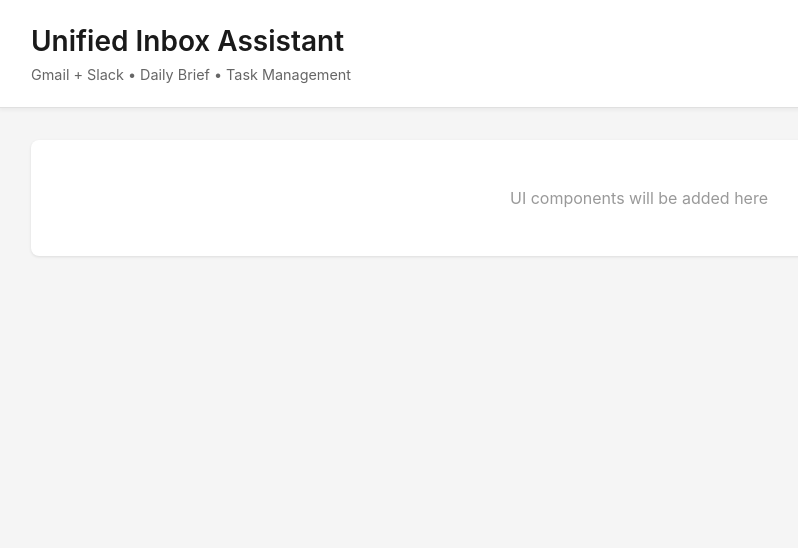
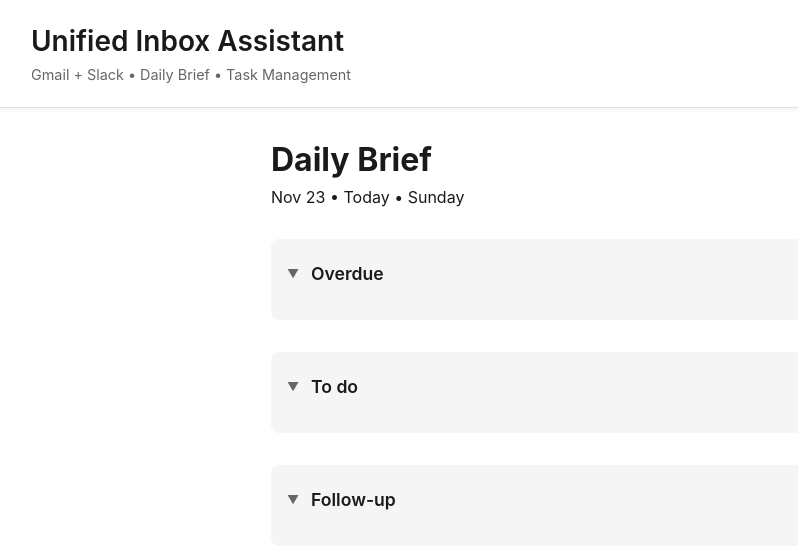
Before and after one commit to cloudteam4153/app, a React (Vite) app: page / in a window 1280 px wide. Shown: the top 548 px of the page, without its empty margins (1-799 px from the left). Built offline with nearby package versions, Linux system fonts and the light colour scheme.

Commit message:
simple draft

```diff
--- a/src/App.css
+++ b/src/App.css
@@ -2,7 +2,7 @@
   min-height: 100vh;
   display: flex;
   flex-direction: column;
-  background: #f5f5f5;
+  background: #ffffff;
 }
 
 .app-header {
@@ -28,13 +28,148 @@
 .app-main {
   flex: 1;
   padding: 2rem;
+  max-width: 800px;
+  margin: 0 auto;
+  width: 100%;
 }
 
-.placeholder-content {
+.daily-brief {
   background: #ffffff;
+}
+
+.brief-header {
+  margin-bottom: 2rem;
+}
+
+.brief-title {
+  margin: 0 0 0.5rem 0;
+  font-size: 2rem;
+  font-weight: 700;
+  color: #1a1a1a;
+}
+
+.brief-meta {
+  margin: 0 0 0.5rem 0;
+  font-size: 0.9rem;
+  color: #666;
+}
+
+.task-count {
+  color: #666;
+}
+
+.brief-date {
+  margin: 0;
+  font-size: 1rem;
+  color: #1a1a1a;
+}
+
+.task-section {
+  margin-bottom: 2rem;
+  padding: 1rem;
   border-radius: 8px;
-  padding: 3rem;
-  text-align: center;
-  color: #999;
-  box-shadow: 0 1px 3px rgba(0, 0, 0, 0.1);
+  background-color: #f5f5f5;
 }
+
+.section-header {
+  display: flex;
+  align-items: center;
+  cursor: pointer;
+  padding: 0.5rem 0;
+  user-select: none;
+}
+
+.section-header:hover {
+  opacity: 0.8;
+}
+
+.chevron {
+  margin-right: 0.5rem;
+  font-size: 0.75rem;
+  color: #666;
+  width: 16px;
+  display: inline-block;
+}
+
+.section-title {
+  margin: 0;
+  font-size: 1.1rem;
+  font-weight: 600;
+  color: #1a1a1a;
+}
+
+.section-content {
+  margin-top: 0.75rem;
+  padding-left: 1.5rem;
+}
+
+.task-item {
+  display: flex;
+  align-items: flex-start;
+  margin-bottom: 1rem;
+}
+
+.task-checkbox {
+  margin-right: 0.75rem;
+  margin-top: 0.25rem;
+  cursor: pointer;
+  width: 18px;
+  height: 18px;
+}
+
+.task-content {
+  flex: 1;
+}
+
+.task-text {
+  margin: 0 0 0.25rem 0;
+  font-size: 0.95rem;
+  color: #1a1a1a;
+  line-height: 1.5;
+}
+
+.task-date {
+  font-size: 0.85rem;
+  color: #666;
+}
+
+.overdue-date {
+  color: #d32f2f;
+}
+
+.expand-link {
+  display: flex;
+  align-items: center;
+  margin: 0.75rem 0;
+  color: #666;
+  font-size: 0.9rem;
+  cursor: pointer;
+}
+
+.expand-link:hover {
+  color: #1a1a1a;
+}
+
+.expand-icon {
+  margin-right: 0.5rem;
+  font-size: 0.75rem;
+}
+
+.add-task {
+  display: flex;
+  align-items: center;
+  margin-top: 0.75rem;
+  color: #666;
+  font-size: 0.9rem;
+  cursor: pointer;
+}
+
+.add-task:hover {
+  color: #1a1a1a;
+}
+
+.add-icon {
+  margin-right: 0.5rem;
+  font-size: 1rem;
+  font-weight: 300;
+}
--- a/src/App.jsx
+++ b/src/App.jsx
@@ -1,7 +1,24 @@
-import React from 'react'
+import React, { useState } from 'react'
 import './App.css'
 
 function App() {
+  const [expandedSections, setExpandedSections] = useState({
+    overdue: true,
+    todo: true,
+    followup: true
+  })
+
+  const toggleSection = (section) => {
+    setExpandedSections(prev => ({
+      ...prev,
+      [section]: !prev[section]
+    }))
+  }
+
+  const today = new Date()
+  const dateStr = today.toLocaleDateString('en-US', { day: 'numeric', month: 'short' })
+  const dayName = today.toLocaleDateString('en-US', { weekday: 'long' })
+
   return (
     <div className="app">
       <header className="app-header">
@@ -9,8 +26,50 @@
         <p className="subtitle">Gmail + Slack • Daily Brief • Task Management</p>
       </header>
       <main className="app-main">
-        <div className="placeholder-content">
-          <p>UI components will be added here</p>
+        <div className="daily-brief">
+          <div className="brief-header">
+            <h2 className="brief-title">Daily Brief</h2>
+            <p className="brief-date">{dateStr} • Today • {dayName}</p>
+          </div>
+
+          {/* Overdue Section */}
+          <div className="task-section task-section-overdue">
+            <div className="section-header" onClick={() => toggleSection('overdue')}>
+              <span className="chevron">{expandedSections.overdue ? '▼' : '▶'}</span>
+              <h3 className="section-title">Overdue</h3>
+            </div>
+            {expandedSections.overdue && (
+              <div className="section-content">
+                {/* Tasks will appear here */}
+              </div>
+            )}
+          </div>
+
+          {/* To do Section */}
+          <div className="task-section task-section-todo">
+            <div className="section-header" onClick={() => toggleSection('todo')}>
+              <span className="chevron">{expandedSections.todo ? '▼' : '▶'}</span>
+              <h3 className="section-title">To do</h3>
+            </div>
+            {expandedSections.todo && (
+              <div className="section-content">
+                {/* Tasks will appear here */}
+              </div>
+            )}
+          </div>
+
+          {/* Follow-up Section */}
+          <div className="task-section task-section-followup">
+            <div className="section-header" onClick={() => toggleSection('followup')}>
+              <span className="chevron">{expandedSections.followup ? '▼' : '▶'}</span>
+              <h3 className="section-title">Follow-up</h3>
+            </div>
+            {expandedSections.followup && (
+              <div className="section-content">
+                {/* Tasks will appear here */}
+              </div>
+            )}
+          </div>
         </div>
       </main>
     </div>
```
